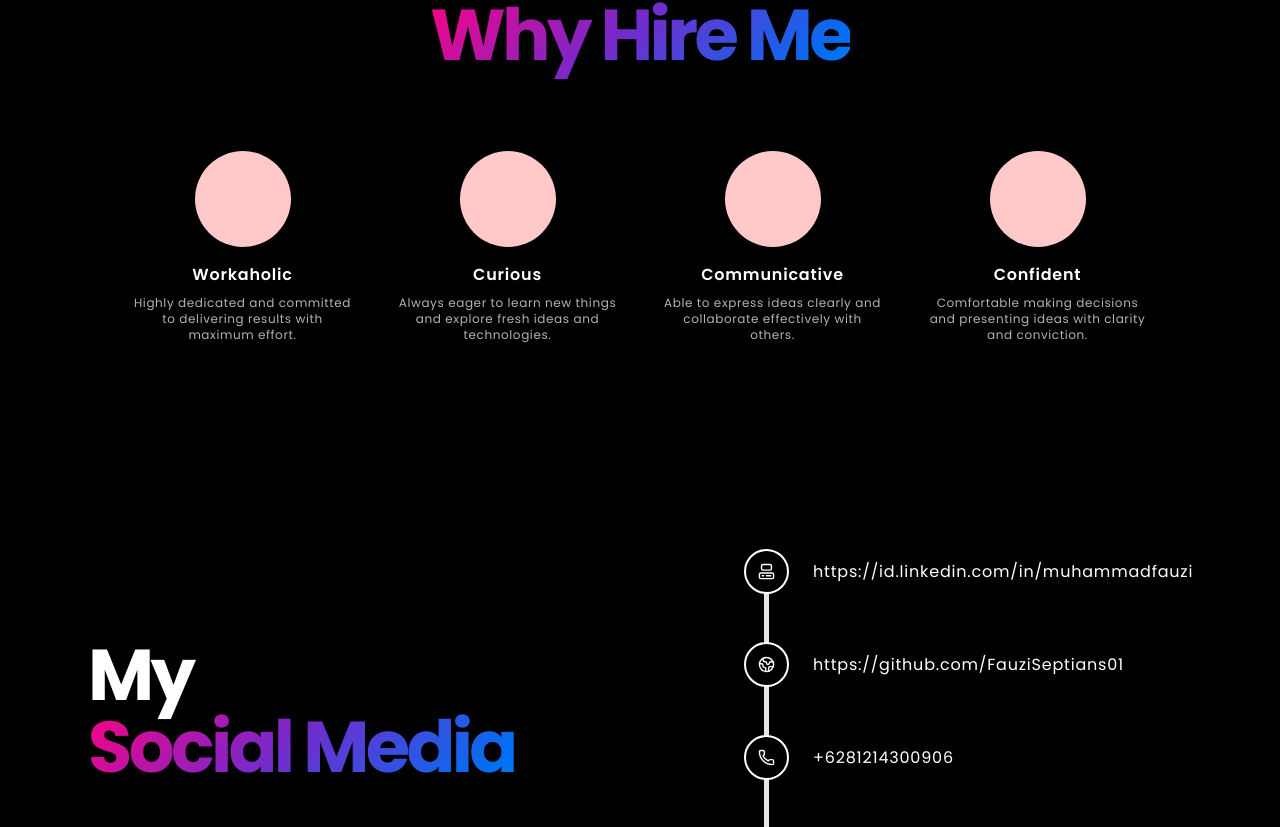
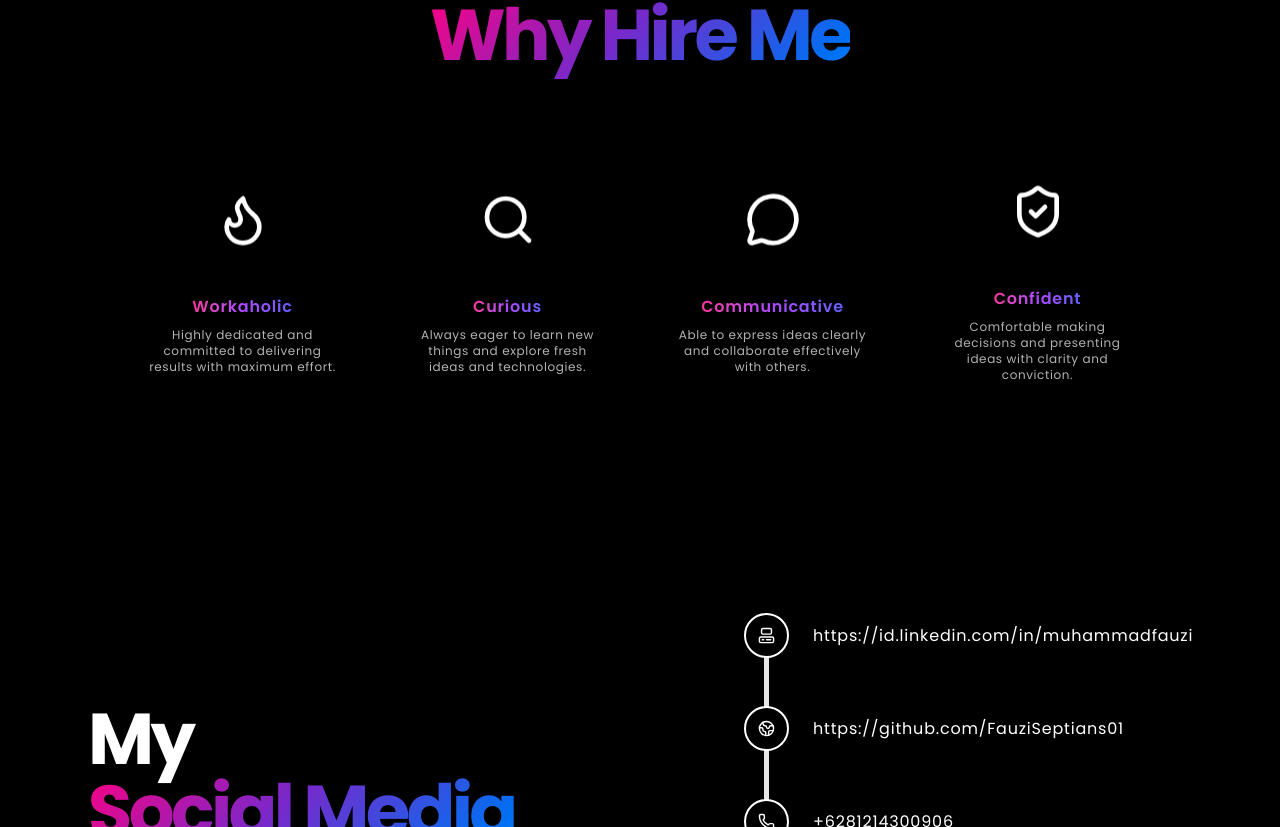
Before and after one commit to FauziSeptians/presentation, a Next.js app: page / in a window 1280 px wide. Shown: the part 713-1540 px from the top of the page. Built offline with nearby package versions, Linux system fonts and the light colour scheme; no server answers.

Commit message:
feat: clearing

```diff
--- a/src/components/molecules/CardHire.tsx
+++ b/src/components/molecules/CardHire.tsx
@@ -1,19 +1,36 @@
+import { LucideProps } from 'lucide-react';
+import { ForwardRefExoticComponent, RefAttributes } from 'react';
+
 export default function CardHire({
   title,
   description,
+  icon: Icon,
 }: {
   title: string;
   description: string;
+  icon: ForwardRefExoticComponent<
+    Omit<LucideProps, 'ref'> & RefAttributes<SVGSVGElement>
+  >;
 }) {
   return (
-    <div className="flex w-full flex-col items-center justify-center gap-4">
-      <div className="h-24 w-24 rounded-full bg-red-200"></div>
-      <div className="flex flex-col items-center gap-2 text-white">
-        <p className="font-semibold tracking-wider">{title}</p>
-        <p className="px-5 text-center text-xs tracking-wider opacity-70 md:px-3">
+    <div className="group relative flex w-full flex-col items-center justify-center gap-4 overflow-hidden rounded-xl px-4 py-6 transition-all duration-500 hover:bg-white cursor-pointer">
+      <div className="flex h-24 w-24 items-center justify-center rounded-full transition-colors duration-300 group-hover:text-black text-white">
+        <Icon
+          className="h-14 w-14 animate-bounce"
+          style={{ animationDuration: '5s' }}
+        />
+      </div>
+
+      <div className="flex flex-col items-center gap-2">
+        <p className="relative z-10 bg-gradient-to-r from-pink-500 via-purple-500 to-indigo-500 bg-clip-text font-semibold tracking-wider text-transparent transition-all duration-500 group-hover:text-black group-hover:bg-none">
+          {title}
+        </p>
+        <p className="relative z-10 px-5 text-center text-xs tracking-wider text-white opacity-70 transition-colors duration-500 group-hover:text-black md:px-3">
           {description}
         </p>
       </div>
+
+      <span className="absolute inset-0 z-0 w-0 bg-white transition-all duration-500 group-hover:w-full" />
     </div>
   );
 }
--- a/src/components/templates/BlogTemplates.tsx
+++ b/src/components/templates/BlogTemplates.tsx
@@ -7,12 +7,12 @@ export default function BlogTemplates(
   props?: HtmlHTMLAttributes<HTMLDivElement>
 ) {
   return (
-    <div className="flex h-96 flex-col gap-12 px-6" {...props}>
+    <div className="flex md:h-96 h-fit flex-col gap-12 px-6" {...props}>
       <h1 className="flex justify-center gap-3 text-center text-4xl font-bold tracking-tighter text-white md:text-start md:text-5xl lg:text-7xl">
         My <AuroraText>Blog</AuroraText>{' '}
       </h1>
       <div className="h-full">
-        <div className="flex gap-4">
+        <div className="flex gap-4 md:flex-row flex-col">
           {blog?.map((item) => {
             return (
               <HeroVideoDialog
--- a/src/components/templates/CertificationTemplates.tsx
+++ b/src/components/templates/CertificationTemplates.tsx
@@ -7,7 +7,7 @@ export default function CertificationTemplates(
   props?: HtmlHTMLAttributes<HTMLDivElement>
 ) {
   return (
-    <div className="flex h-96 flex-col gap-12 px-6" {...props}>
+    <div className="flex md:h-96 h-fit flex-col gap-12 px-6" {...props}>
       <h1 className="flex gap-3 text-center justify-center text-4xl font-bold tracking-tighter text-white md:text-start md:text-5xl lg:text-7xl">
         My <AuroraText>Certification</AuroraText>{' '}
       </h1>
--- a/src/components/templates/HireMeTemplates.tsx
+++ b/src/components/templates/HireMeTemplates.tsx
@@ -1,7 +1,7 @@
 import { HtmlHTMLAttributes } from 'react';
 import CardHire from '../molecules/CardHire';
 import { AuroraText } from '../ui/aurora-text';
-import hireMe from '../../data/hireme-data.json';
+import {hireMe} from '../../data/hireme-data';
 
 export default function HireMeTemplates(
   props?: HtmlHTMLAttributes<HTMLDivElement>
@@ -21,6 +21,7 @@ export default function HireMeTemplates(
               key={item?.title}
               title={item?.title}
               description={item?.description}
+              icon={item?.icon}
             />
           );
         })}
--- a/src/components/templates/PromotionTemplates.tsx
+++ b/src/components/templates/PromotionTemplates.tsx
@@ -1,10 +1,24 @@
+import { useDownloadPdf } from '@/hooks/useDownloadPdf';
 import { AuroraText } from '../ui/aurora-text';
 import { Button } from '../ui/button';
+import { useToastStore } from '@/stores/useToastStore';
 
 export default function PromotionTemplates() {
+  const { download } = useDownloadPdf();
+  const { showToast } = useToastStore();
+
+  const handleDownload = async () => {
+    try {
+      await download('/files/cv.pdf', 'CV_Muhammad-Fauzi-Septiana-Putra.pdf');
+      showToast('Download successfully!');
+    } catch (err) {
+      showToast('Download failed!');
+    }
+  };
+
   return (
     <div className="relative overflow-hidden rounded-xl">
-      <div className="gradient-animated absolute inset-0 z-0 mx-6 opacity-50 px-6 rounded-xl" />
+      <div className="gradient-animated absolute inset-0 z-0 mx-6 rounded-xl px-6 opacity-50" />
       <div className="relative z-10 flex h-auto flex-col items-center justify-between gap-6 px-12 py-8 text-white md:h-56 md:flex-row md:gap-12">
         <div className="flex max-w-xl flex-col text-center md:text-left">
           <p className="text-lg leading-snug font-semibold md:text-2xl">
@@ -17,7 +31,10 @@ export default function PromotionTemplates() {
         <div className="flex items-center gap-4">
           <Button
             variant="outline"
-            className="h-full cursor-pointer px-6 py-2 text-sm md:text-base"
+            onClick={() => {
+              download('/files/cv.pdf', 'CV_Muhammad-Fauzi-Septiana-Putra.pdf')
+              showToast('download successfully!');
+            }}
           >
             Download CV
           </Button>
--- a/src/data/hireme-data.json
+++ /dev/null
@@ -1,18 +0,0 @@
-[
-  {
-    "title": "Workaholic",
-    "description": "Highly dedicated and committed to delivering results with maximum effort."
-  },
-  {
-    "title": "Curious",
-    "description": "Always eager to learn new things and explore fresh ideas and technologies."
-  },
-  {
-    "title": "Communicative",
-    "description": "Able to express ideas clearly and collaborate effectively with others."
-  },
-  {
-    "title": "Confident",
-    "description": "Comfortable making decisions and presenting ideas with clarity and conviction."
-  }
-]
--- /dev/null
+++ b/src/data/hireme-data.ts
@@ -0,0 +1,28 @@
+import { Flame, Search, MessageCircle, ShieldCheck } from 'lucide-react';
+
+export const hireMe = [
+  {
+    title: 'Workaholic',
+    description:
+      'Highly dedicated and committed to delivering results with maximum effort.',
+    icon: Flame,
+  },
+  {
+    title: 'Curious',
+    description:
+      'Always eager to learn new things and explore fresh ideas and technologies.',
+    icon: Search,
+  },
+  {
+    title: 'Communicative',
+    description:
+      'Able to express ideas clearly and collaborate effectively with others.',
+    icon: MessageCircle,
+  },
+  {
+    title: 'Confident',
+    description:
+      'Comfortable making decisions and presenting ideas with clarity and conviction.',
+    icon: ShieldCheck,
+  },
+];
--- /dev/null
+++ b/src/hooks/useDownloadPdf.ts
@@ -0,0 +1,26 @@
+import { useCallback } from 'react';
+
+export function useDownloadPdf() {
+  const download = useCallback((urlOrBlob: string | Blob, filename = 'file.pdf') => {
+    const link = document.createElement('a');
+
+    if (typeof urlOrBlob === 'string') {
+      link.href = urlOrBlob;
+    } else {
+      const blobUrl = URL.createObjectURL(urlOrBlob);
+      link.href = blobUrl;
+    }
+
+    link.download = filename;
+    link.style.display = 'none';
+    document.body.appendChild(link);
+    link.click();
+    document.body.removeChild(link);
+
+    if (typeof urlOrBlob !== 'string') {
+      URL.revokeObjectURL(link.href);
+    }
+  }, []);
+
+  return { download };
+}
```
Also changed, not shown: 1 other file (tests, documents, lock files or other folders).
